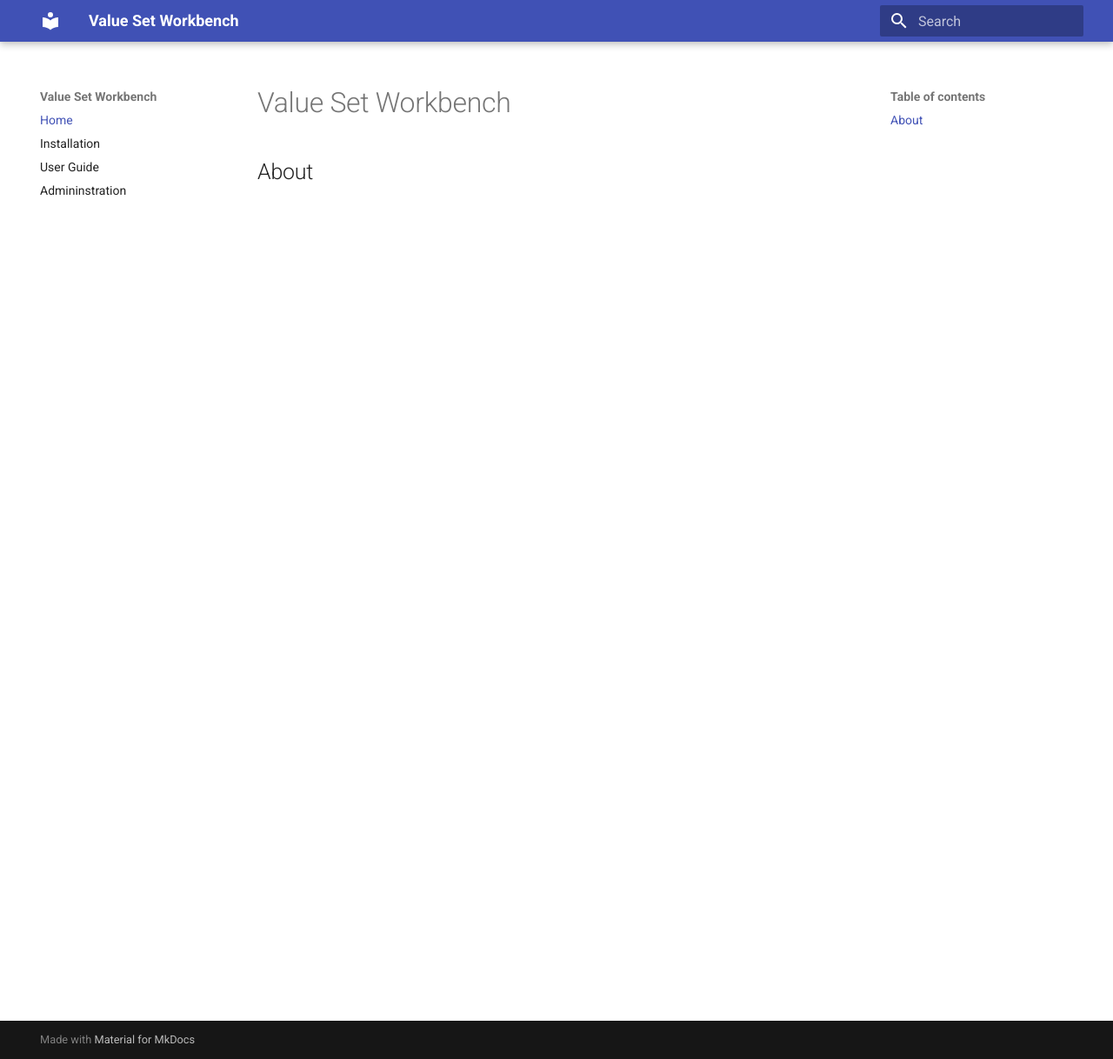
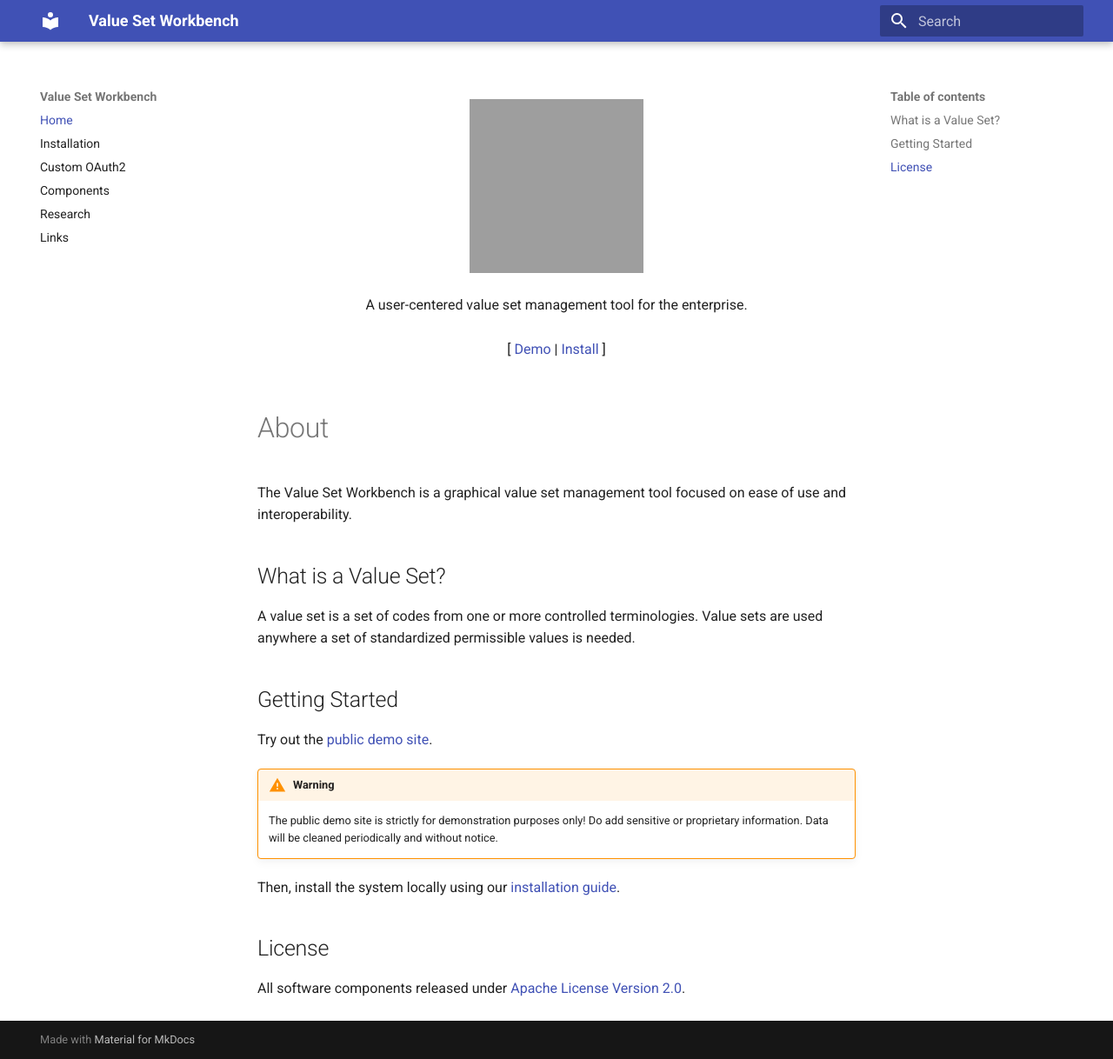
Before and after one commit to valuesetworkbench/valuesetworkbench.github.io, an MkDocs documentation site: the page built from docs/index.md, in a window 1280 px wide and 1218 px high. Shown: the whole window at 87% size. Built offline with MkDocs 1.6.1 and Material for MkDocs 9.7.7, drawn with Linux system fonts in a browser that asks for light colours; old or Windows-style settings are respelled for this version of MkDocs; grey boxes are pictures that could not be loaded.

Commit message:
Latest updates.

```diff
--- a/docs/index.md
+++ b/docs/index.md
@@ -1,4 +1,35 @@
-# Value Set Workbench
+<p align="center">
+  <a href="https://v4-alpha.getbootstrap.com">
+    <img src="https://avatars2.githubusercontent.com/u/20927583?v=3&s=200">
+  </a>
+  <p align="center">
+    A user-centered value set management tool for the enterprise.
+    <br>
+    <br>
+    [&nbsp;<a href="https://valuesetworkbench.mayo.edu">Demo</a>
+    |
+    <a href="installation">Install</a>
+    <!--
+    |
+    <a href="..">Community</a>&nbsp;-->]
+  </p>
+</p>
 
+<br>
 
-## About
+# About
+The Value Set Workbench is a graphical value set management tool focused on ease of use and interoperability.
+
+## What is a Value Set?
+A value set is a set of codes from one or more controlled terminologies. Value sets are used anywhere a set of standardized permissible values is needed.
+
+## Getting Started
+Try out the [public demo site](https://valuesetworkbench.mayo.edu).
+
+!!! warning
+    The public demo site is strictly for demonstration purposes only! Do add sensitive or proprietary information. Data will be cleaned periodically and without notice.
+
+Then, install the system locally using our [installation guide](installation).
+
+## License
+All software components released under [Apache License Version 2.0](license.txt).
--- a/mkdocs.yml
+++ b/mkdocs.yml
@@ -3,5 +3,14 @@ theme: material
 pages:
   - Home: index.md
   - Installation: installation.md
-  - User Guide: user_guide.md
-  - Admininstration: admininstration.md
+  - Custom OAuth2: custom_oauth.md
+  #- User Guide: user_guide.md
+  #- Admininstration: admininstration.md
+  - Components: components.md
+  - Research: research.md
+  - Links: links.md
+
+markdown_extensions:
+  - markdown_include.include:
+  - admonition
+  - codehilite(linenums=true)
```
Also changed, not shown: docs/components.md (added, +10 -0 lines), docs/custom_oauth.md (added, +60 -0 lines), docs/installation.md (+50 -0 lines), docs/links.md (added, +11 -0 lines), docs/research.md (added, +9 -0 lines), docs/arch.png (added), docs/license.txt (added), 2 other files.
